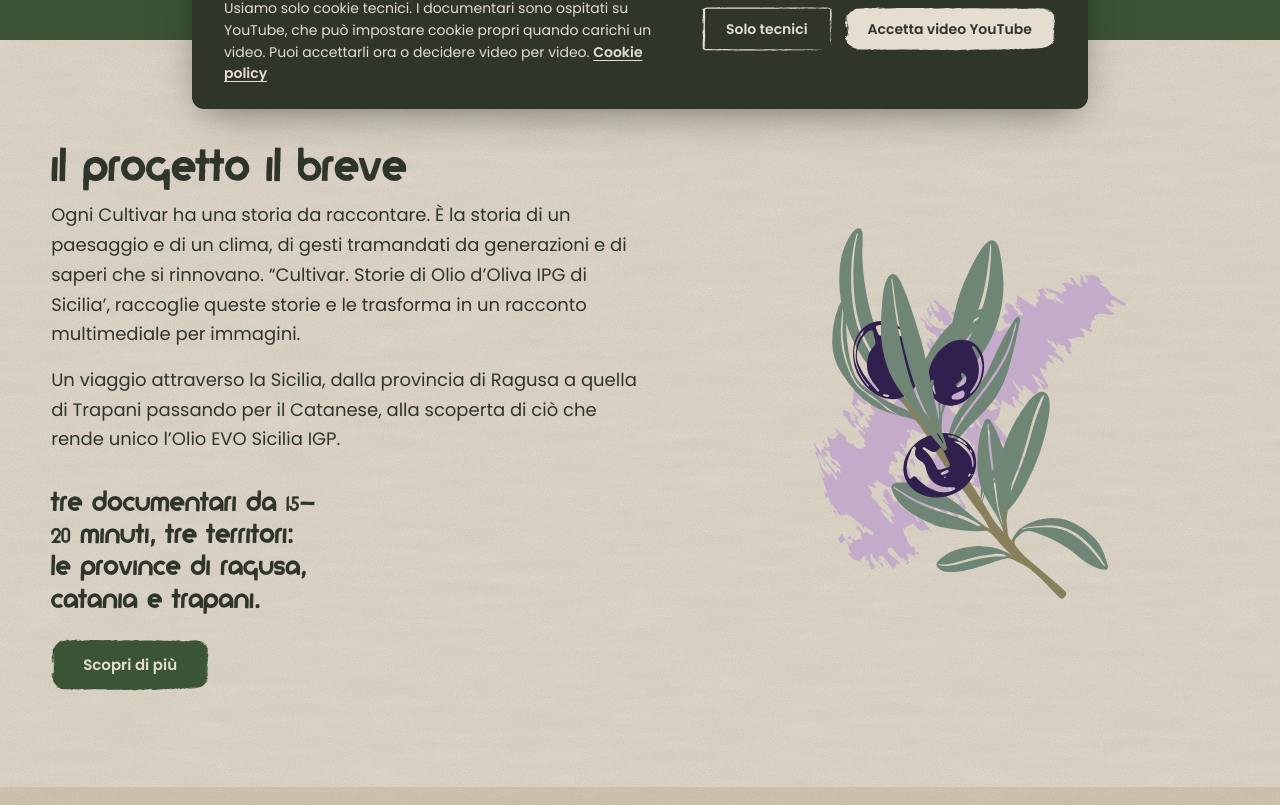
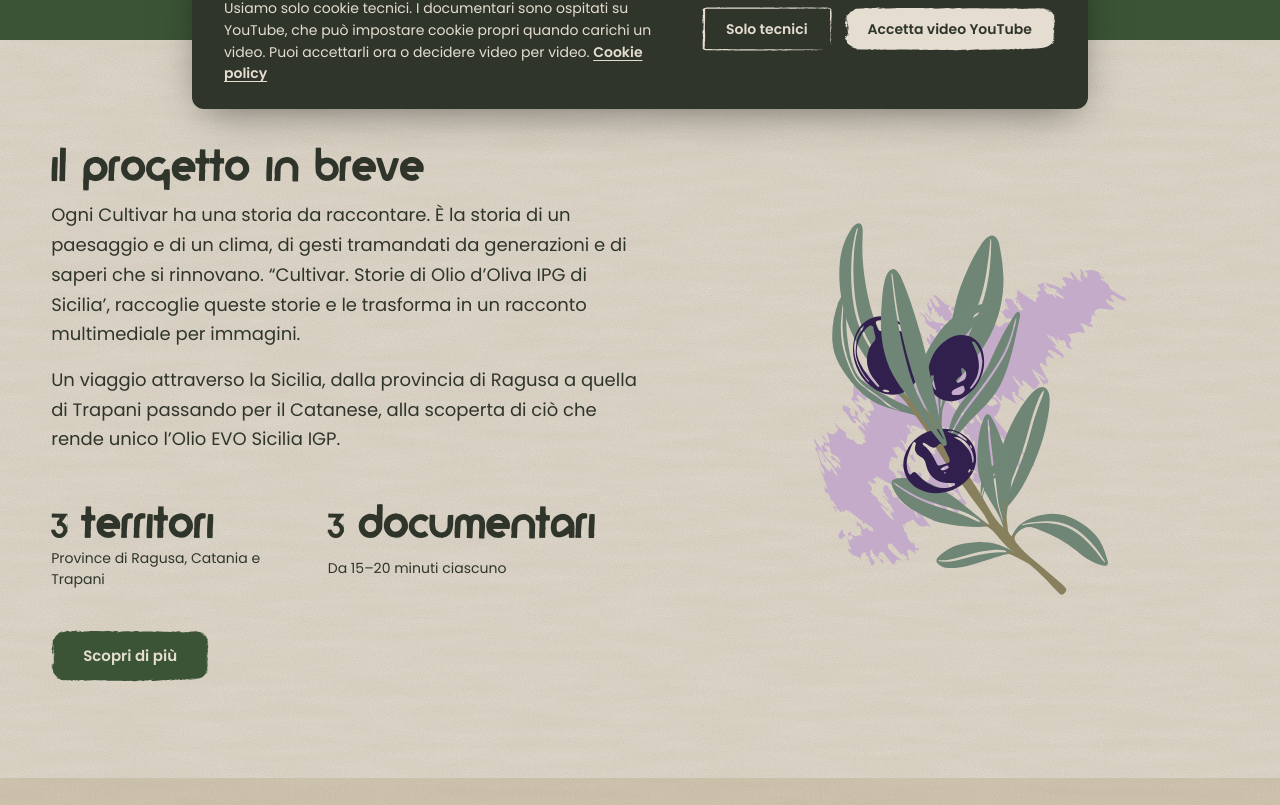
Before and after one commit to areait-dev/cultivarolio, a Next.js app: page / in a window 1280 px wide. Shown: the part 675-1480 px from the top of the page. Built offline with nearby package versions, Linux system fonts and the light colour scheme; no server answers.

Commit message:
Home: «in breve», numeri 3 della stessa misura delle etichette, via le foglie dal blog
Co-Authored-By: Claude Sonnet 5.5 <noreply@anthropic.com>

```diff
--- a/src/app/page.module.css
+++ b/src/app/page.module.css
@@ -31,12 +31,11 @@
   gap: var(--space-4);
   justify-items: start;
 }
-.sintesi {
-  max-width: 30ch;
-  margin-block: var(--space-3);
-  font: var(--peso-normale) var(--fs-xl) / 1.15 var(--famiglia-display);
-  text-transform: lowercase;
-  text-wrap: balance;
+.numeri {
+  display: flex;
+  flex-wrap: wrap;
+  gap: var(--space-6) var(--space-7);
+  margin-block: var(--space-5);
 }
 /* Griglia a mano: le schede non stanno tutte sulla stessa riga */
 @media (min-width: 961px) {
--- a/src/app/page.tsx
+++ b/src/app/page.tsx
@@ -1,5 +1,5 @@
 import type { Metadata } from "next";
-import { Illustrazione, Pennellata } from "@/components/Blocchi";
+import { Illustrazione, Numero, Pennellata } from "@/components/Blocchi";
 import { JsonLd } from "@/components/JsonLd";
 import { Pulsante } from "@/components/Pulsante";
 import { Ruvido } from "@/components/Ruvido";
@@ -86,9 +86,10 @@ export default async function Home() {
             {t.breve.paragrafi.map((p) => (
               <Intro key={p}>{p}</Intro>
             ))}
-            <p className={s.sintesi}>
-              Tre documentari da 15–20 minuti, tre territori: le province di Ragusa, Catania e Trapani.
-            </p>
+            <div className={s.numeri}>
+              <Numero cifra={3} titolo="territori" testo="Province di Ragusa, Catania e Trapani" />
+              <Numero cifra={3} titolo="documentari" testo="Da 15–20 minuti ciascuno" />
+            </div>
             <div>
               <Pulsante href="/il-progetto">
                 {t.breve.pulsante}
@@ -118,9 +119,6 @@ export default async function Home() {
       </Sezione>
 
       <Sezione labelledby="blog">
-        <div className={s.centro}>
-          <Illustrazione src="/illustrazioni/foglie-verde.svg" larghezza={300} />
-        </div>
         <TestaSezione azione={<LinkTesto href="/blog">{t.blog.link}</LinkTesto>}>
           <TitoloDisplay id="blog" dimensione="l">
             {t.blog.titolo}
--- a/src/components/Blocchi.module.css
+++ b/src/components/Blocchi.module.css
@@ -1,16 +1,17 @@
-/* Numero */
+/* Numero: la cifra ha la stessa misura dell'etichetta, sulla stessa linea di base */
 .numero {
+  display: grid;
+  gap: var(--space-2);
+}
+.numeroTitolo {
   display: flex;
-  align-items: flex-start;
-  gap: var(--space-4);
+  align-items: baseline;
+  gap: 0.3em;
+  font: var(--peso-normale) var(--fs-3xl) / 1 var(--famiglia-display);
+  text-transform: lowercase;
 }
 .cifra {
-  font: var(--peso-normale) var(--fs-5xl) / 0.85 var(--famiglia-display);
-}
-.numeroTitolo {
-  font: var(--peso-normale) var(--fs-2xl) / 1 var(--famiglia-display);
-  text-transform: lowercase;
-  margin: 6px 0;
+  font: inherit;
 }
 .numeroTesto {
   font-size: var(--fs-sm);
--- a/src/components/Blocchi.tsx
+++ b/src/components/Blocchi.tsx
@@ -1,20 +1,18 @@
 import type { ReactNode } from "react";
 import s from "./Blocchi.module.css";
 
-/** Cifra grande + etichetta (es. "3 territori"). */
+/** Cifra + etichetta sulla stessa riga e della stessa misura (es. "3 territori"). */
 export function Numero({ cifra, titolo, testo }: { cifra: string | number; titolo: string; testo?: string }) {
   return (
     <div className={s.numero}>
+      <p className={s.numeroTitolo}>
         <span className={s.cifra} aria-hidden="true">
           {cifra}
         </span>
-      <div>
-        <p className={s.numeroTitolo}>
         <span className="sr-only">{cifra} </span>
         {titolo}
       </p>
       {testo && <p className={s.numeroTesto}>{testo}</p>}
-      </div>
     </div>
   );
 }
--- a/src/lib/testi.ts
+++ b/src/lib/testi.ts
@@ -14,7 +14,7 @@ export const testi = {
     pulsanteDocumentari: "Guarda i documentari",
     pulsanteProgetto: "Scopri il progetto",
     breve: {
-      titolo: "Il progetto il breve", // REFUSO: "in breve"
+      titolo: "Il progetto in breve",
       paragrafi: [
         // REFUSO: «IPG» invece di IGP; virgolette di apertura e chiusura diverse (“ … ’)
         "Ogni Cultivar ha una storia da raccontare. È la storia di un paesaggio e di un clima, di gesti tramandati da generazioni e di saperi che si rinnovano. “Cultivar. Storie di Olio d’Oliva IPG di Sicilia’, raccoglie queste storie e le trasforma in un racconto multimediale per immagini.",
```
Lines whose indentation alone changed are shown as unchanged.
